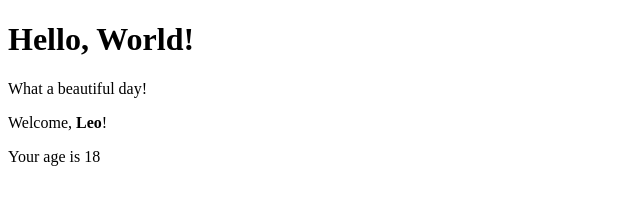
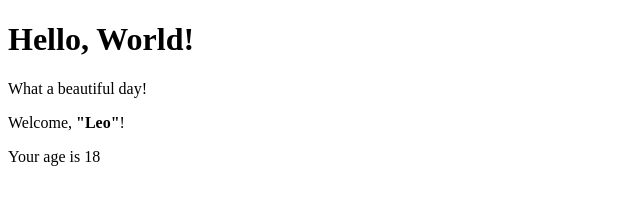
Before and after one commit to EnzoSt/react-exercises, a React (Create React App) app: page / in a window 1280 px wide. Shown: the top 204 px of the page, without its empty margins (0-640 px from the left). Built offline with nearby package versions, Linux system fonts and the light colour scheme.

Commit message:
fixed-props-04

```diff
--- a/src/App.js
+++ b/src/App.js
@@ -7,7 +7,7 @@ export class App extends React.Component {
     return (
       <div>
         <Hello />
-        <Welcome name={"Leo"} age={18} />
+        <Welcome name={<strong>"Leo"</strong>} age={18} />
       </div>
     );
   }
--- a/src/Welcome.js
+++ b/src/Welcome.js
@@ -4,7 +4,7 @@ export class Welcome extends React.Component {
   render() {
     return (
       <div>
-        <p>Welcome, <strong>{this.props.name}</strong>!</p>
+        <p>Welcome, {this.props.name}!</p>
         <p>Your age is {this.props.age}</p>
       </div>
     );
```
